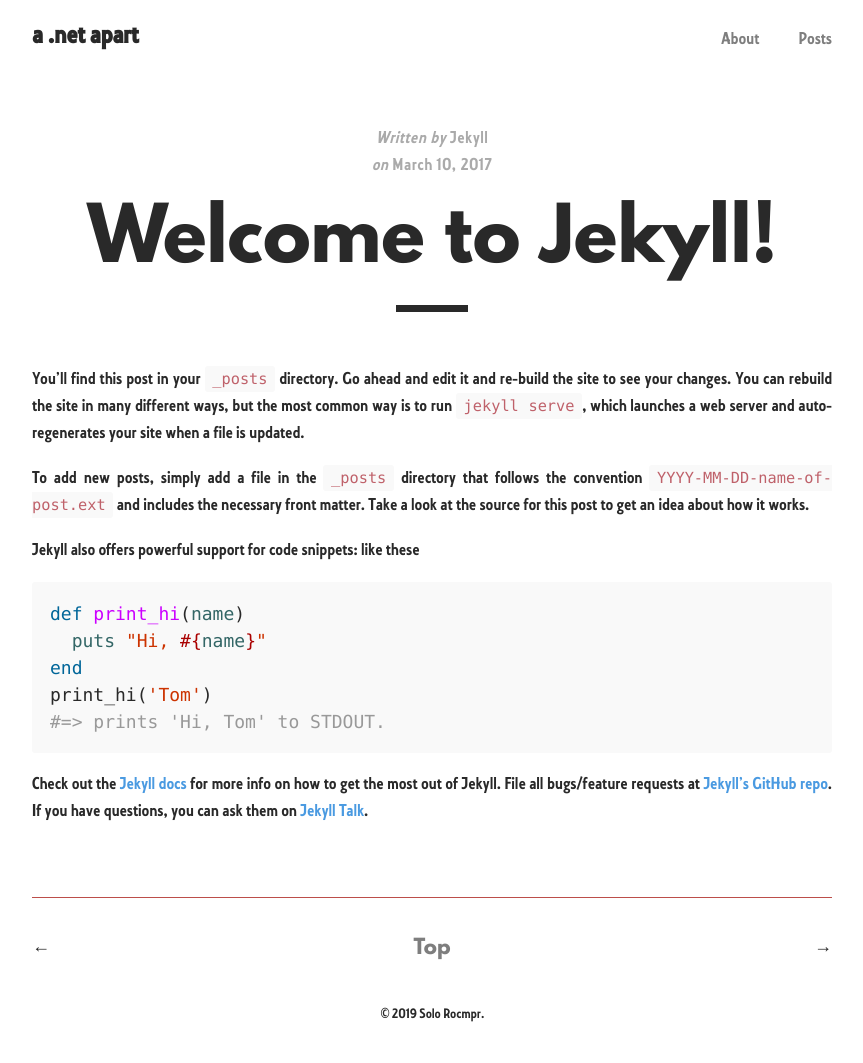
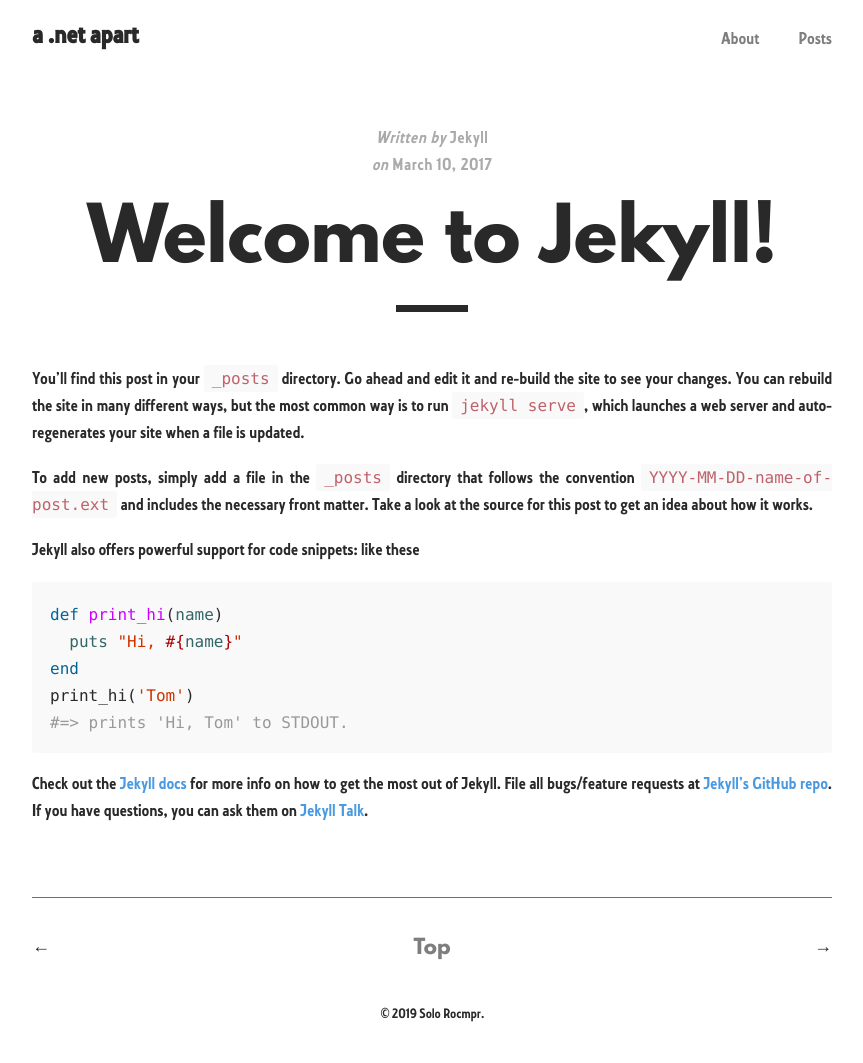
Before and after one commit to Rocmpr/blog, a Jekyll site: the page built from _posts/2017-03-10-welcome-to-jekyll.md, in a window 1280 px wide. Shown: the whole page, without its empty margins (208-1071 px from the left). Built offline with Jekyll 4.4.1, drawn with Linux system fonts in a browser that asks for light colours.

Commit message:
Update _code.scss

```diff
--- a/_sass/tale/_code.scss
+++ b/_sass/tale/_code.scss
@@ -7,7 +7,7 @@
   background-color: $grey-3;
   border-radius: 3px;
   color: $code-color;
-  font-size: 85%;
+  font-size: 16px;
   padding: .25em .5em;
 }
 
@@ -18,7 +18,7 @@
 pre code {
   background-color: transparent;
   color: inherit;
-  font-size: 100%;
+  font-size: 16px;
   padding: 0;
 }
 
```
